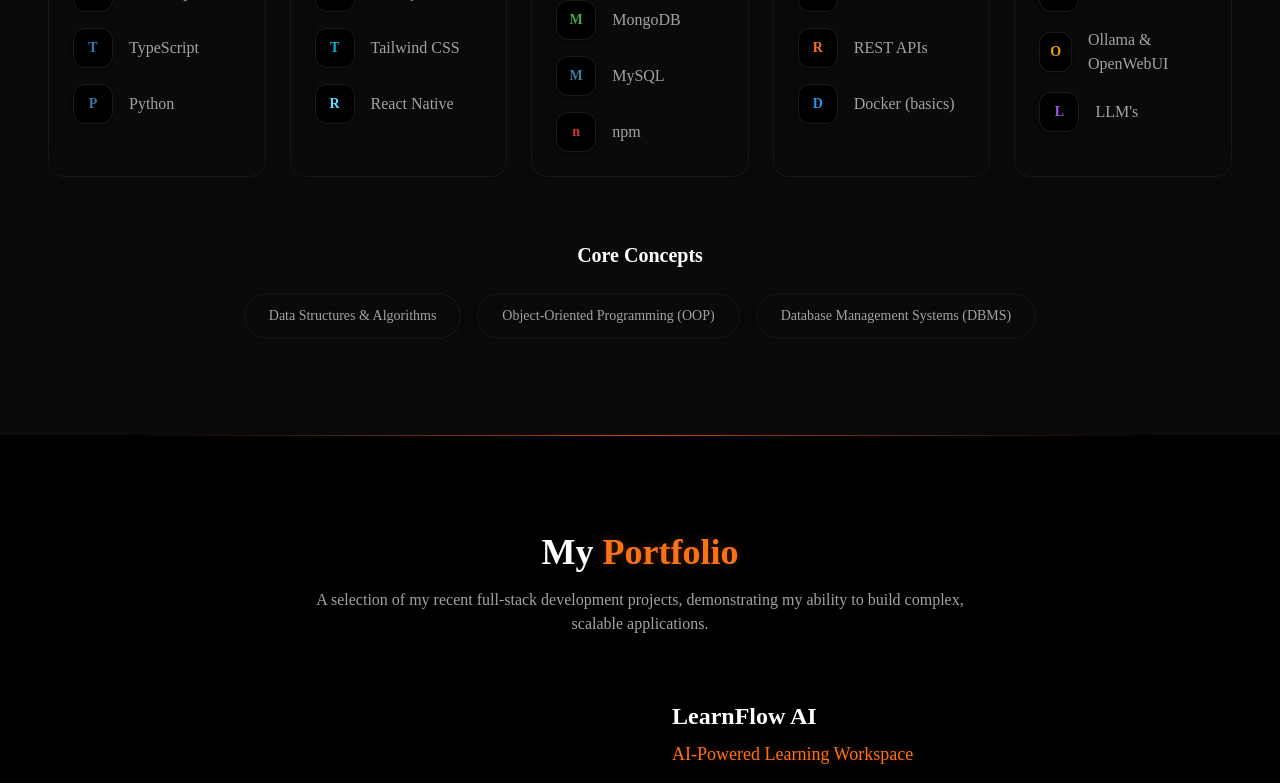
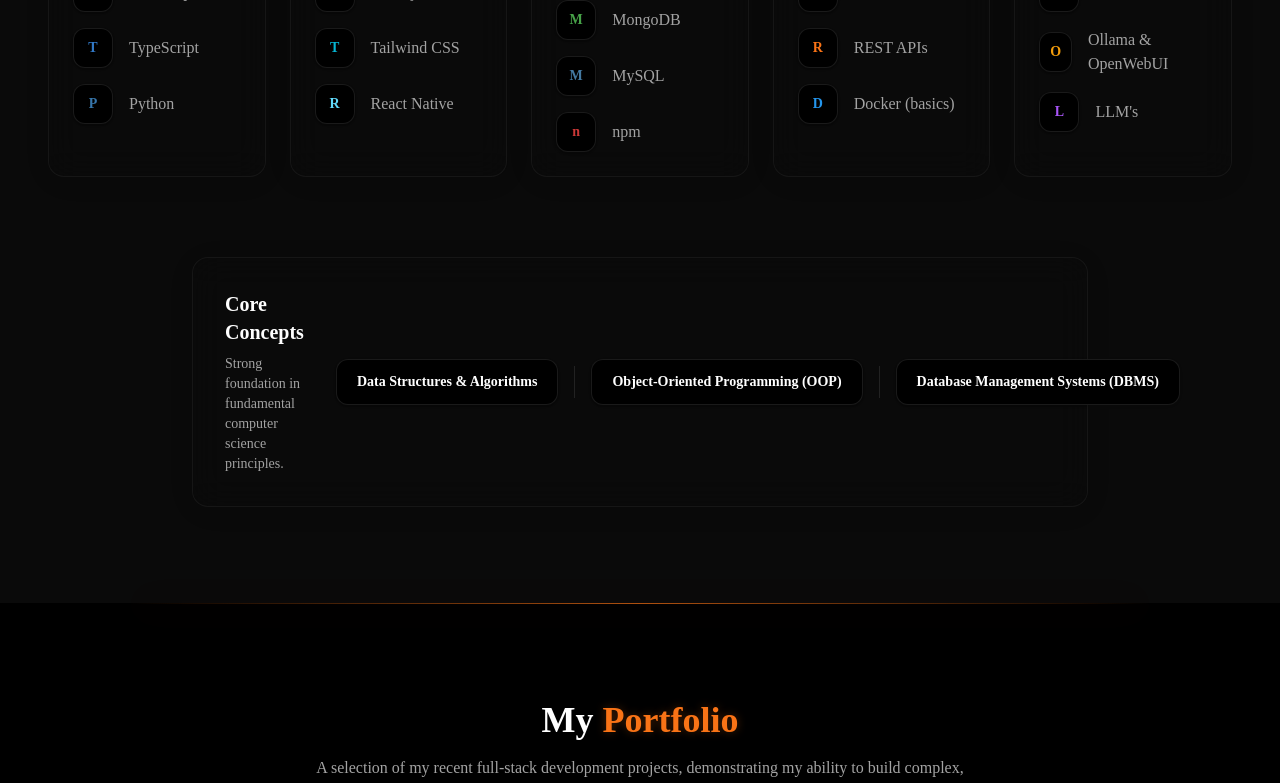
Before and after one commit to RohitChintalapudi/rohit_portfolio, a React (Vite) app: page / in a window 1280 px wide. Shown: the part 1299-2082 px from the top of the page. Built offline with nearby package versions, Linux system fonts and the light colour scheme.

Commit message:
Refactor Core Concepts into a horizontal glass box with premium hover animation

```diff
--- a/src/components/Skills.jsx
+++ b/src/components/Skills.jsx
@@ -95,14 +95,29 @@ const Skills = () => {
         </div>
 
         {/* Core Concepts */}
-        <AnimatedSection delay={0.5} direction="up" effect="scale" className="mt-16 text-center">
-          <h3 className="text-xl font-semibold mb-6 text-[var(--text-primary)]">Core Concepts</h3>
-          <div className="flex flex-wrap justify-center gap-4">
-            {['Data Structures & Algorithms', 'Object-Oriented Programming (OOP)', 'Database Management Systems (DBMS)'].map((concept) => (
-              <span key={concept} className="px-6 py-3 glass rounded-full text-sm text-[var(--text-secondary)] border border-[var(--border-color)] hover:border-[var(--color-brand-orange)]/50 hover:text-[var(--text-primary)] transition-all hover:-translate-y-1 hover:shadow-[0_0_15px_rgba(249,115,22,0.2)]">
-                {concept}
-              </span>
-            ))}
+        <AnimatedSection delay={0.5} direction="up" effect="scale" className="mt-20 max-w-4xl mx-auto">
+          <div className="glass glass-card-hover-outline p-8 rounded-2xl border border-[var(--border-color)] flex flex-col md:flex-row items-center justify-between gap-8 hover:-translate-y-1 hover:box-glow transition-all duration-300">
+            {/* Left side: Heading */}
+            <div className="text-center md:text-left">
+              <h3 className="text-xl font-bold text-[var(--text-primary)] mb-2">Core Concepts</h3>
+              <p className="text-[var(--text-secondary)] text-sm">
+                Strong foundation in fundamental computer science principles.
+              </p>
+            </div>
+
+            {/* Right side: Concepts List */}
+            <div className="flex flex-wrap md:flex-nowrap justify-center items-center gap-4 w-full md:w-auto">
+              {['Data Structures & Algorithms', 'Object-Oriented Programming (OOP)', 'Database Management Systems (DBMS)'].map((concept, index, arr) => (
+                <React.Fragment key={concept}>
+                  <div className="px-5 py-3 rounded-xl bg-[var(--bg-primary)] border border-[var(--border-color)] text-sm font-semibold text-[var(--text-primary)] hover:border-[var(--color-brand-orange)]/50 hover:text-[var(--color-brand-orange)] transition-all duration-300 text-center whitespace-normal md:whitespace-nowrap shadow-sm">
+                    {concept}
+                  </div>
+                  {index < arr.length - 1 && (
+                    <div className="hidden md:block h-8 w-[1px] bg-[var(--border-color)] shrink-0"></div>
+                  )}
+                </React.Fragment>
+              ))}
+            </div>
           </div>
         </AnimatedSection>
       </div>
```
